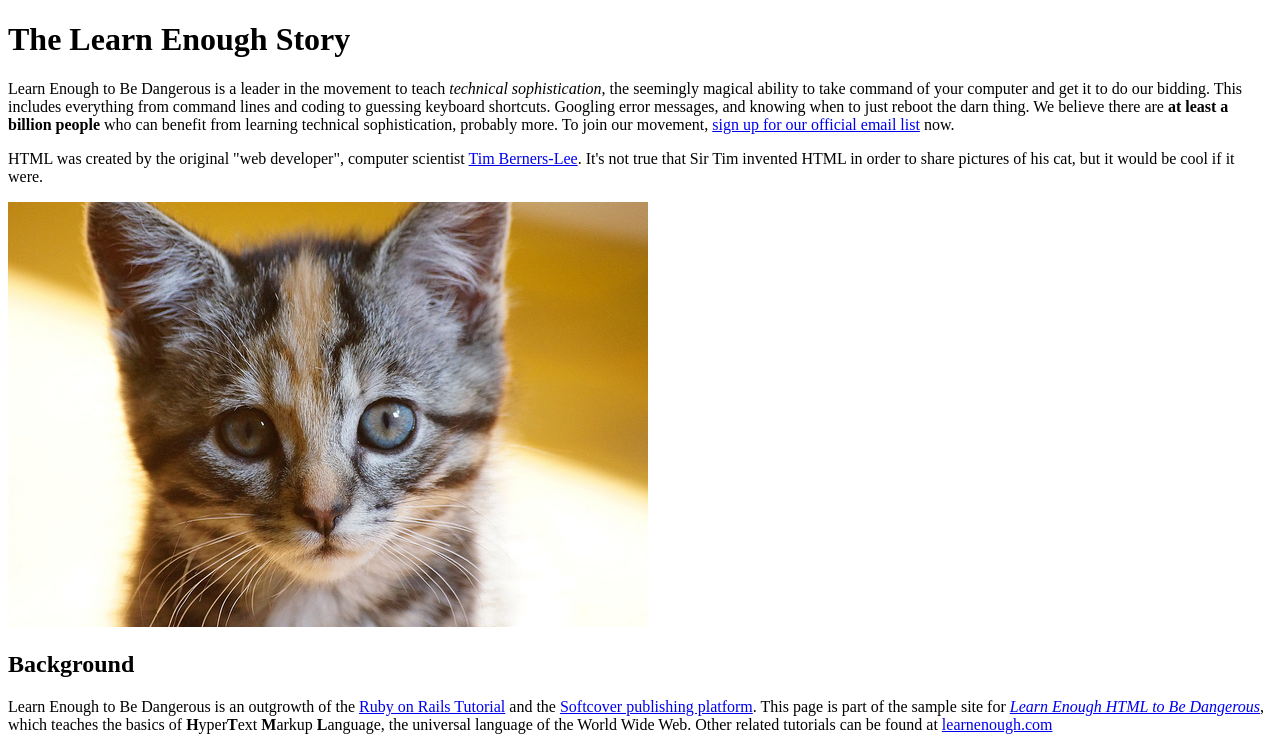
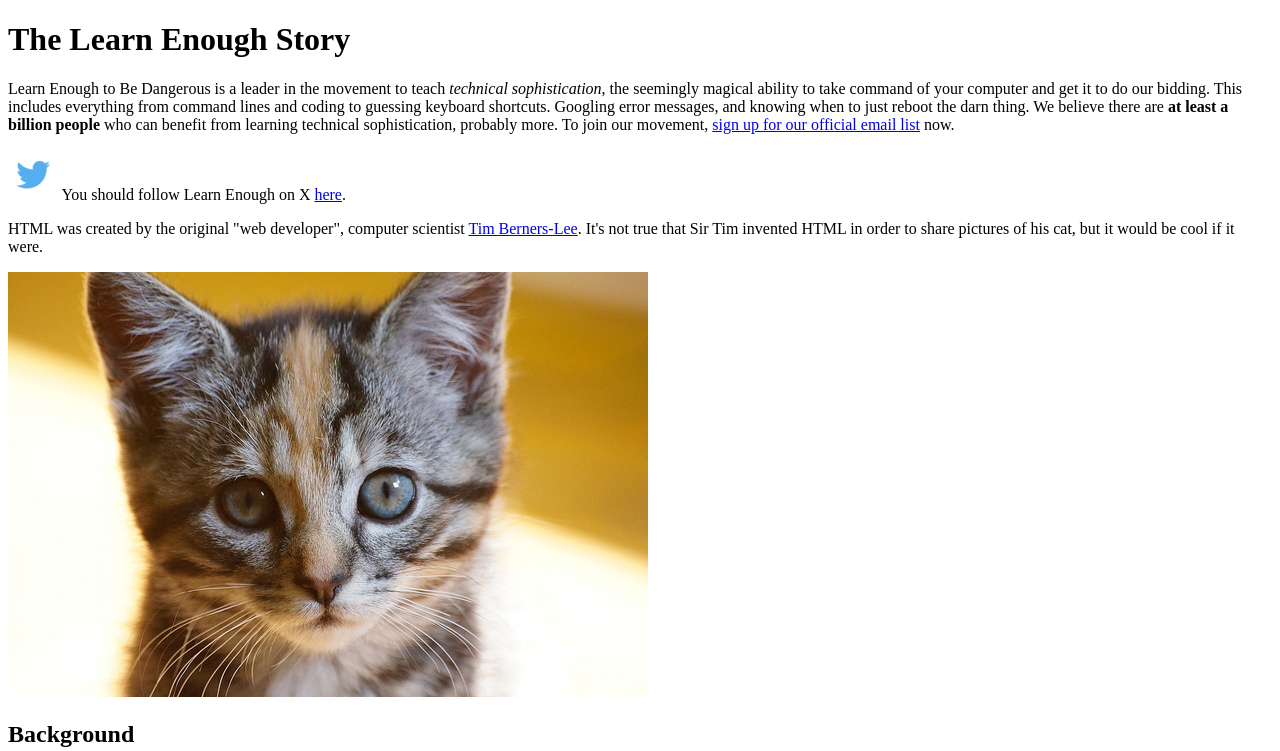
Before and after one commit to adriananthonyprime/sample_website, a plain HTML site: page index.html in a window 1280 px wide. Shown: the top 751 px of the page. Drawn offline with Linux system fonts and the light colour scheme.

Commit message:
Add Twitter image and Learn Enough Twitter link

```diff
--- a/index.html
+++ b/index.html
@@ -8,8 +8,9 @@
 <body>
 	<h1>The Learn Enough Story</h1>
 	<p>Learn Enough to Be Dangerous is a leader in the movement to teach <em>technical sophistication</em>, the seemingly magical ability to take command of your computer and get it to do our bidding. This includes everything from command lines and coding to guessing keyboard shortcuts. Googling error messages, and knowing when to just reboot the darn thing. We believe there are <strong>at least a billion people</strong> who can benefit from learning technical sophistication, probably more. To join our movement, <a href="https://learnenough.com/email">sign up for our official email list</a> now.</p>
+	<p><a href="https://x.com/leanrenough" target="_blank" rel="noopener" style="text-decoration: none;"><img src="images/small_twitter_logo.png"></a> You should follow Learn Enough on X <a href="https://x.com/leanrenough" target="_blank" rel="noopener">here</a>.</p>
 	<p>HTML was created by the original "web developer", computer scientist <a href="https://en.wikipedia.org/wiki/Tim_Berners-Lee">Tim Berners-Lee</a>. It's not true that Sir Tim invented HTML in order to share pictures of his cat, but it would be cool if it were.</p>
-	<img src="images/kitten.jpg" alt="An adorable kitten">
+	<a href="https://www.flickr.com/photos/deborah_s_perspective/14144861329"><img src="images/kitten.jpg" alt="An adorable kitten"></a>
 	<h2>Background</h2>
 	<p>Learn Enough to Be Dangerous is an outgrowth of the <a href="https://railstutorial.org">Ruby on Rails Tutorial</a> and the <a href="https://www.softcover.io/">Softcover publishing platform</a>. This page is part of the sample site for <a href="https://www.learnenough.com/html"><em>Learn Enough HTML to Be Dangerous</em></a>, which teaches the basics of <strong>H</strong>yper<strong>T</strong>ext <strong>M</strong>arkup <strong>L</strong>anguage, the universal language of the World Wide Web. Other related tutorials can be found at <a href="https://www.learnenough.com/">learnenough.com</a></p>
 	<h2>Founders</h2>
```
Also changed, not shown: images/small_twitter_logo.png (added).
